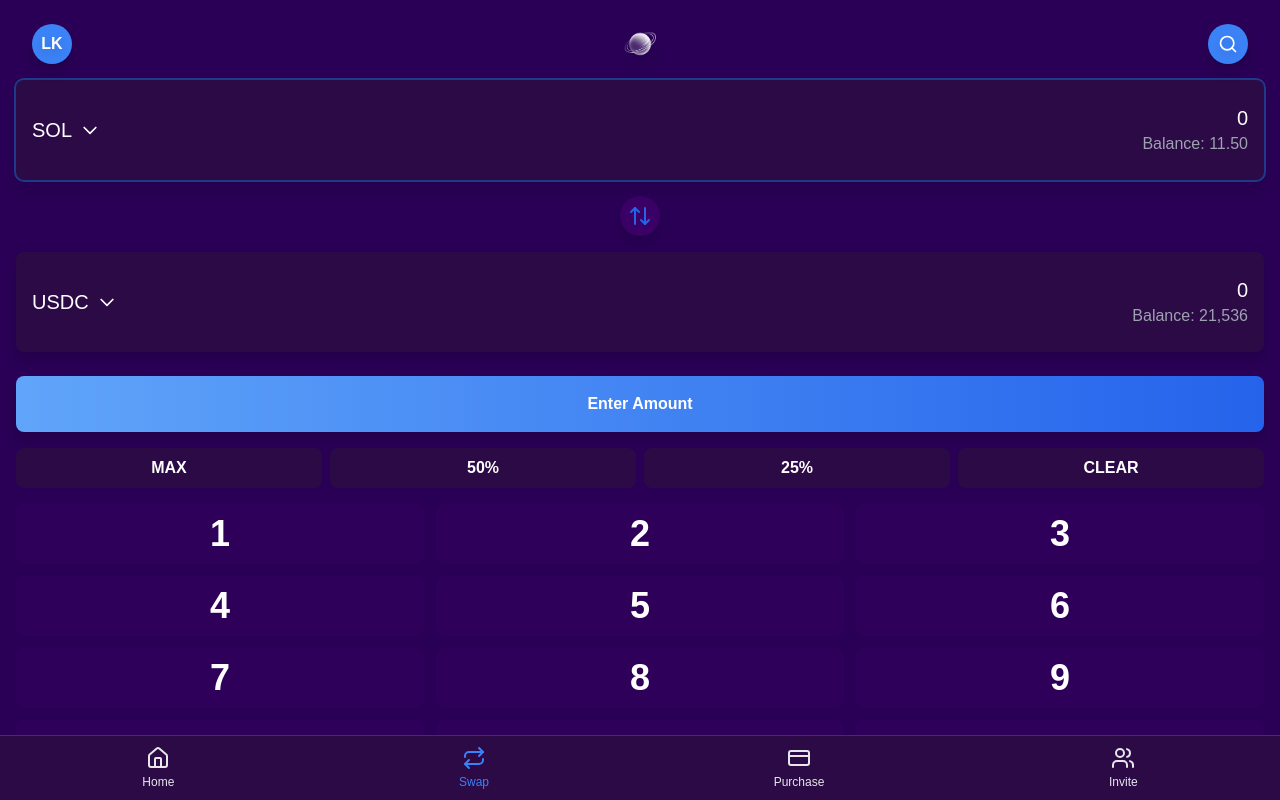
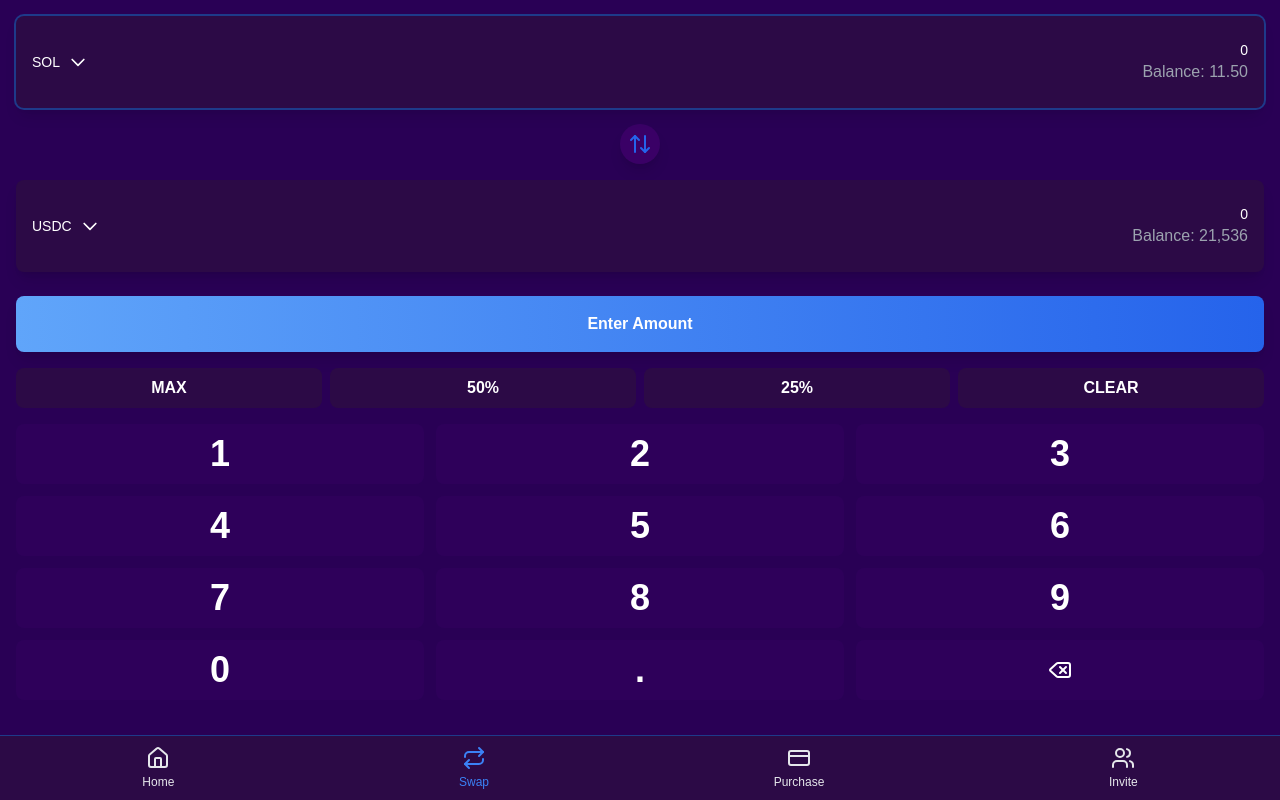
Before and after one commit to lukesolgg/solana-app-ldk, a Next.js app: page /swap in a window 1280 px wide. Built offline with nearby package versions, Linux system fonts and the light colour scheme.

Commit message:
removed header icons for more space on /swap

```diff
--- a/src/app/swap/page.tsx
+++ b/src/app/swap/page.tsx
@@ -151,7 +151,7 @@
     const currentAmount = isTop ? amount1 : amount2;
 
     return (
-      <div className="relative mt-16">
+      <div className="relative">
       <div
         className={`bg-[#2c0a46] p-1 py-2 md:p-4 md:py-6 rounded-lg shadow-lg cursor-pointer ${
           selectedBox === position ? 'ring-2 ring-blue-900' : ''
@@ -160,7 +160,7 @@
       >
         <div className="flex justify-between items-center">
           <div className="flex items-center">
-            <span className="text-white text-xl">{currentCurrency.symbol}</span>
+            <span className="text-white text-xs md:text-sm">{currentCurrency.symbol}</span>
             <button
               onClick={(e) => {
                 e.stopPropagation();
@@ -174,7 +174,7 @@
             </button>
           </div>
           <div className="text-right">
-            <p className="text-white text-xl">{currentAmount}</p>
+            <p className="text-white text-xs md:text-sm">{currentAmount}</p>
             <span className="text-gray-400">Balance: {currentCurrency.balance}</span>
           </div>
         </div>
@@ -204,8 +204,6 @@
 
   return (
     <div className="h-screen fixed inset-0 overflow-hidden bg-[#290055] flex flex-col">
-
-      <HeaderIcons />
 
       <div className="flex flex-col px-4 h-full">
         <div className="space-y-3 md:space-y-4 my-3 md:my-4">
```
